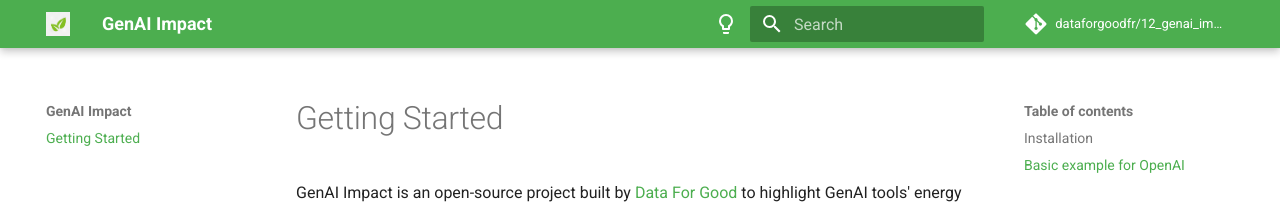
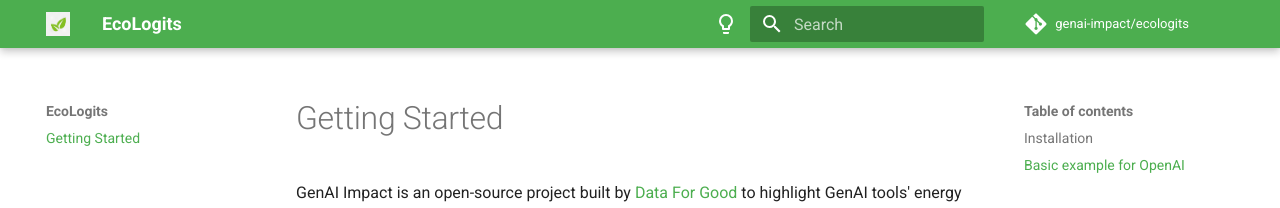
Before and after one commit to genai-impact/ecologits, an MkDocs documentation site: the page built from docs/index.md, in a window 1280 px wide. Shown: the top 208 px of the page. Built offline with MkDocs 1.6.1 and Material for MkDocs 9.7.7, drawn with Linux system fonts in a browser that asks for light colours; comment, search, counter and statistics services are not loaded.

Commit message:
ci: update github pages deployment

```diff
--- a/mkdocs.yml
+++ b/mkdocs.yml
@@ -1,7 +1,7 @@
-site_name: GenAI Impact
-
-repo_name: dataforgoodfr/12_genai_impact
-repo_url: https://github.com/dataforgoodfr/12_genai_impact
+site_name: EcoLogits
+site_url: https://ecologits.ai
+repo_name: genai-impact/ecologits
+repo_url: https://github.com/genai-impact/ecologits
 
 
 nav:
```
Also changed, not shown: 1 other file.
